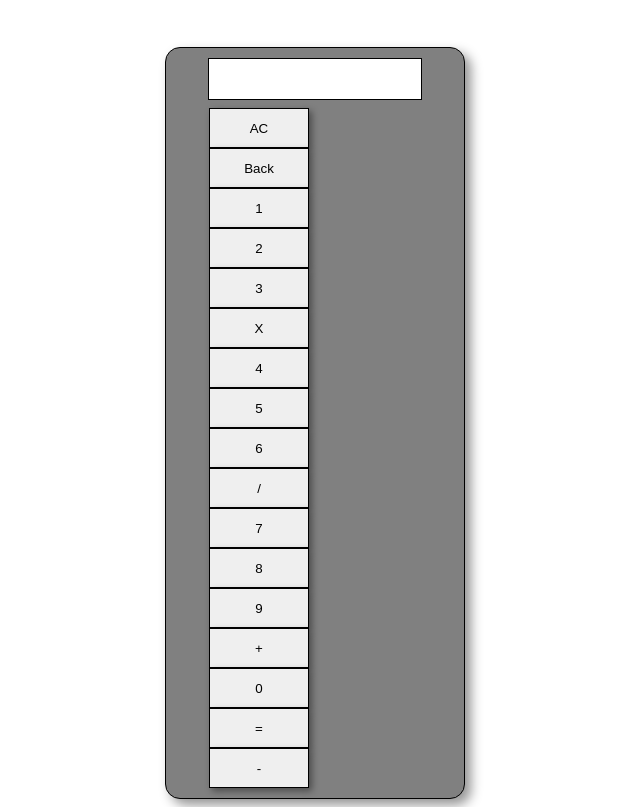
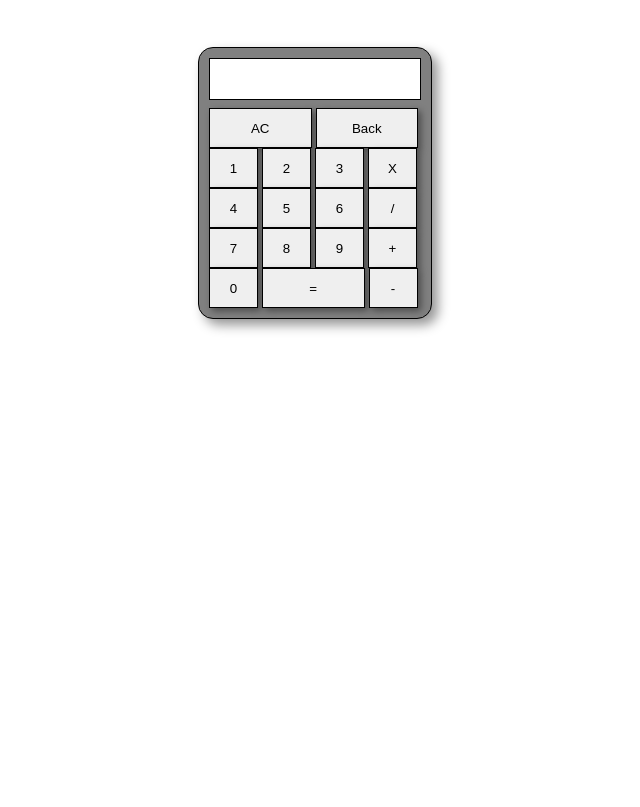
Before and after one commit to jnRosa22/calculadora, a plain HTML site: page index.html in a window 1280 px wide. Shown: the part 48-855 px from the top of the page, without its empty margins (325-965 px from the left). After the commit the page ends 800 px from the top, so only its background shows below. Drawn offline with Linux system fonts and the light colour scheme.

Commit message:
Concertando o estilo

```diff
--- a/style.css
+++ b/style.css
@@ -6,29 +6,25 @@
     background-color: white;
 }
 button{
-    min-width: 49px;
-    max-width: 100px;
-    min-height: 40px;
-    max-height: 80px;
+    width: 49px;
+    height: 40px;
     border: 1px solid black;
     box-shadow: 3px 3px 7px rgba(0, 0, 0, 0.418);
 }
 #maior{
-    /*min-width: 102.5px;*/
-    width: 204px;
+    width: 102.5px;
     height: 40px;
 
 }
 section{
     padding: auto;
     margin: auto;
-    max-width: 300px;
+    width: 300px;
 }
 span{
     border:1px solid black;
-    min-width:212px;
-    max-width: 300px;
-    display: grid;
+    width:212px;
+    display:grid;
     padding: 10px;
     margin: auto;
     border-radius: 15px;
@@ -36,10 +32,8 @@ span{
     box-shadow: 6px 6px 12px rgba(0, 0, 0, 0.418);
 }
 div{
-    min-width: 212px;
-    max-width: 300px;
+    width: 212px;
     margin: auto;
-    display: grid;
 
 }
 header{
```
